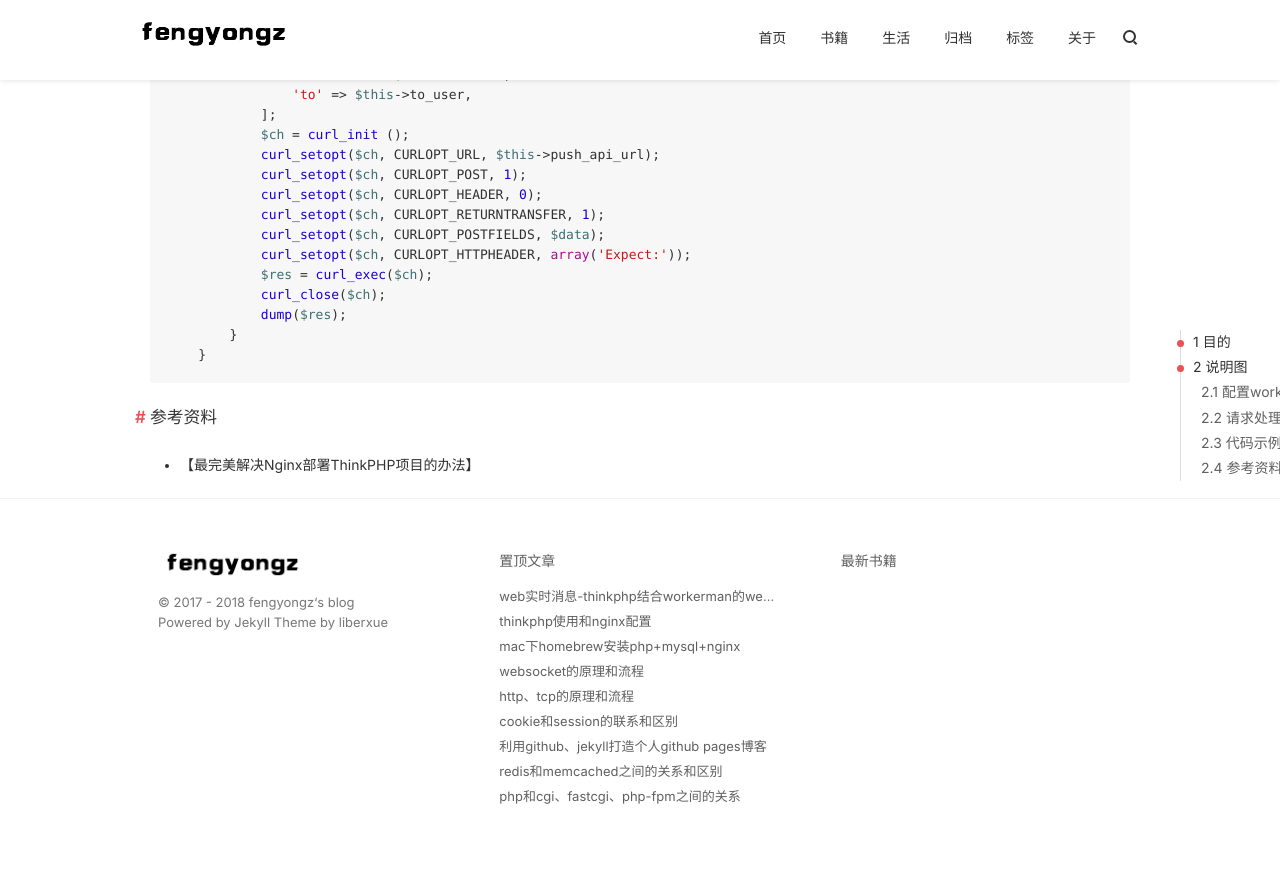
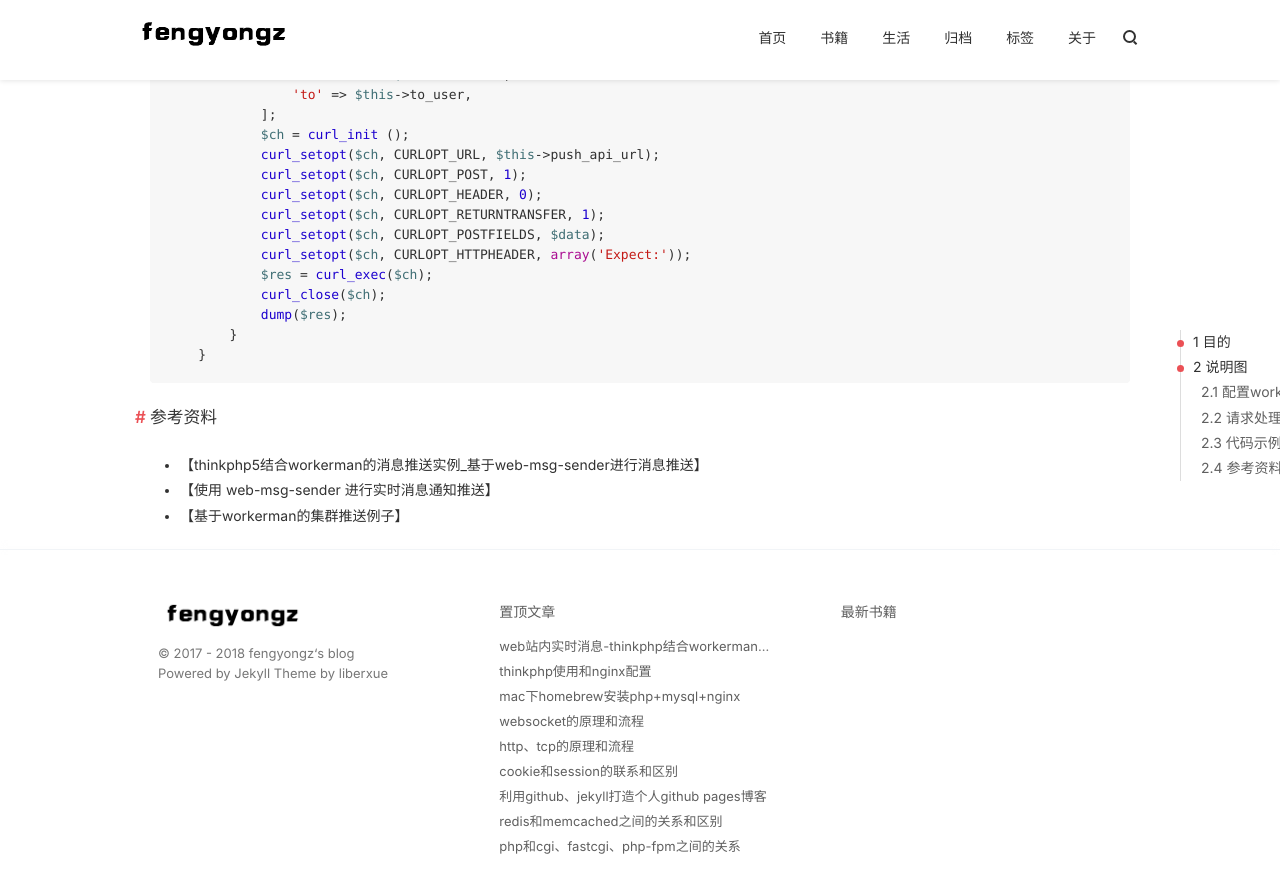
Before and after one commit to fengyongz/fengyongz.github.io, a Jekyll site: the page built from _posts/workerman/2018-05-05-workermen-msg-base-on-thinkphp.md, in a window 1280 px wide and 900 px high, scrolled down 4034 px. Shown: the top 893 px of the window. Built offline with Jekyll 4.4.1, drawn with Linux system fonts in a browser that asks for light colours; nearby versions of some CDN libraries; comment, search, counter and statistics services are not loaded; before the commit the page ends 4883 px from its top, so only the background shows below that; some of the changed text lies outside the part shown.

Commit message:
发布文章

```diff
--- a/_posts/workerman/2018-05-05-workermen-msg-base-on-thinkphp.md
+++ b/_posts/workerman/2018-05-05-workermen-msg-base-on-thinkphp.md
@@ -1,7 +1,7 @@
 ---
 layout: blog
 istop: true
-title: "web实时消息-thinkphp结合workerman的web-msg-sender项目"
+title: "web站内实时消息-thinkphp结合workerman的web-msg-sender项目"
 keywords: "thinkphp|workermen|web-msg-sender|实时消息"
 background-image: /style/images/BlankPortrait_201805051.png
 date:  2018-05-05 14:35
@@ -162,4 +162,6 @@ workerman是一个支持长连接的socket框架，基于php开发。web-msg-sen
 
 ### 参考资料
 
-- [【最完美解决Nginx部署ThinkPHP项目的办法】](https://blog.csdn.net/tinico/article/details/18033573)
+- [【thinkphp5结合workerman的消息推送实例_基于web-msg-sender进行消息推送】](https://blog.csdn.net/h330531987/article/details/78081392)
+- [【使用 web-msg-sender 进行实时消息通知推送】](http://www.ptbird.cn/web-msg-sender-send-content.html)
+- [【基于workerman的集群推送例子】](https://blog.csdn.net/qq_28666081/article/details/51052100)
```
